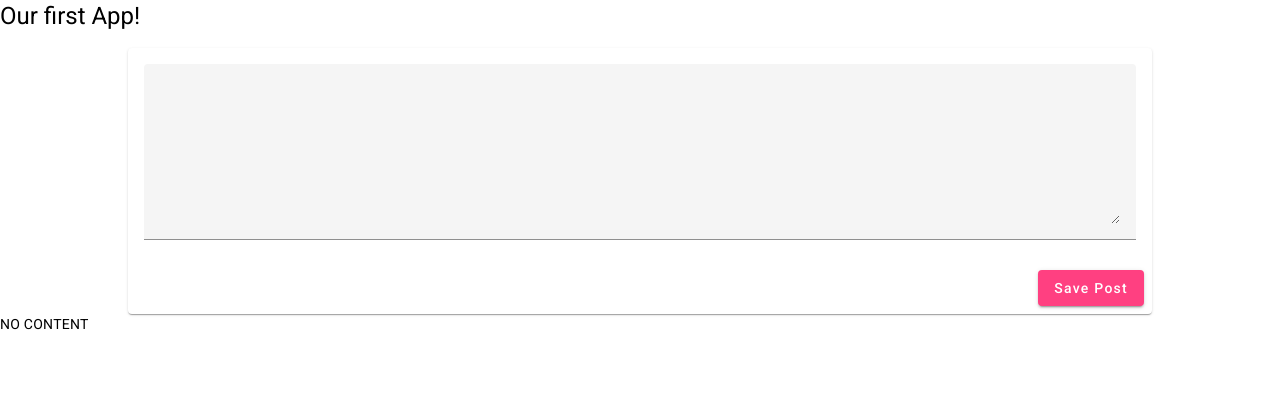
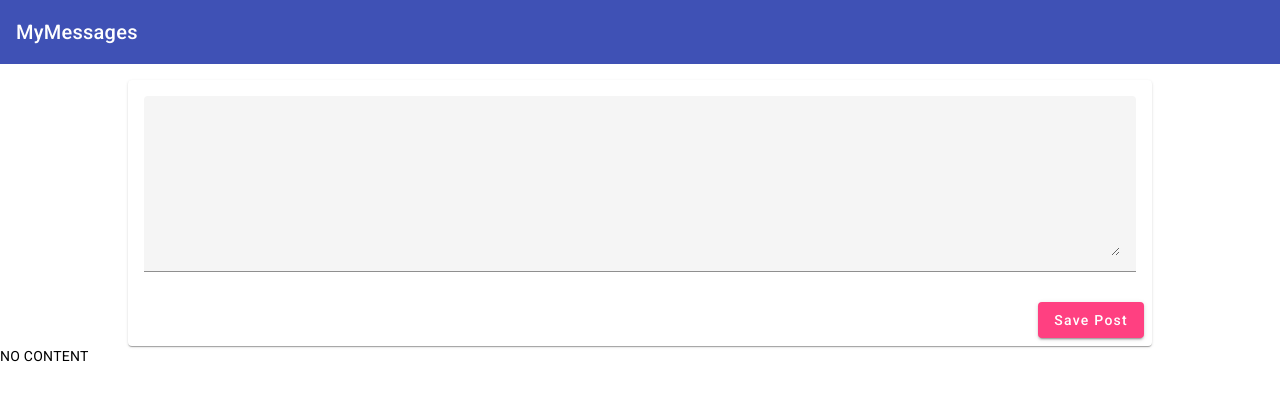
Before and after one commit to augustoqa/mean-course, an Angular app: page / in a window 1280 px wide. Shown: the top 400 px of the page. Built offline with nearby package versions, Linux system fonts and the light colour scheme.

Commit message:
Create header component

```diff
--- a/src/app/app.component.css
+++ b/src/app/app.component.css
@@ -0,0 +1,3 @@
+main {
+  margin-top: 1rem;
+}
--- a/src/app/app.component.html
+++ b/src/app/app.component.html
@@ -1,3 +1,5 @@
-<h1>Our first App!</h1>
+<app-header></app-header>
 
-<app-post-create></app-post-create>
+<main>
+  <app-post-create></app-post-create>
+</main>
--- a/src/app/app.module.ts
+++ b/src/app/app.module.ts
@@ -4,13 +4,15 @@
 import { MatInputModule } from '@angular/material/input'
 import { MatCardModule } from '@angular/material/card'
 import { MatButtonModule } from '@angular/material/button'
+import { MatToolbarModule } from '@angular/material/toolbar'
 
 import { AppComponent } from './app.component'
 import { PostCreateComponent } from './posts/post-crete/post-create.component'
 import { BrowserAnimationsModule } from '@angular/platform-browser/animations'
+import { HeaderComponent } from './header/header.component'
 
 @NgModule({
-  declarations: [AppComponent, PostCreateComponent],
+  declarations: [AppComponent, PostCreateComponent, HeaderComponent],
   imports: [
     BrowserModule,
     FormsModule,
@@ -18,6 +20,7 @@
     MatInputModule,
     MatCardModule,
     MatButtonModule,
+    MatToolbarModule,
   ],
   providers: [],
   bootstrap: [AppComponent],
--- /dev/null
+++ b/src/app/header/header.component.html
@@ -0,0 +1 @@
+<mat-toolbar color="primary">MyMessages</mat-toolbar>
```
Also changed, not shown: src/app/header/header.component.ts (added, +7 -0 lines).
